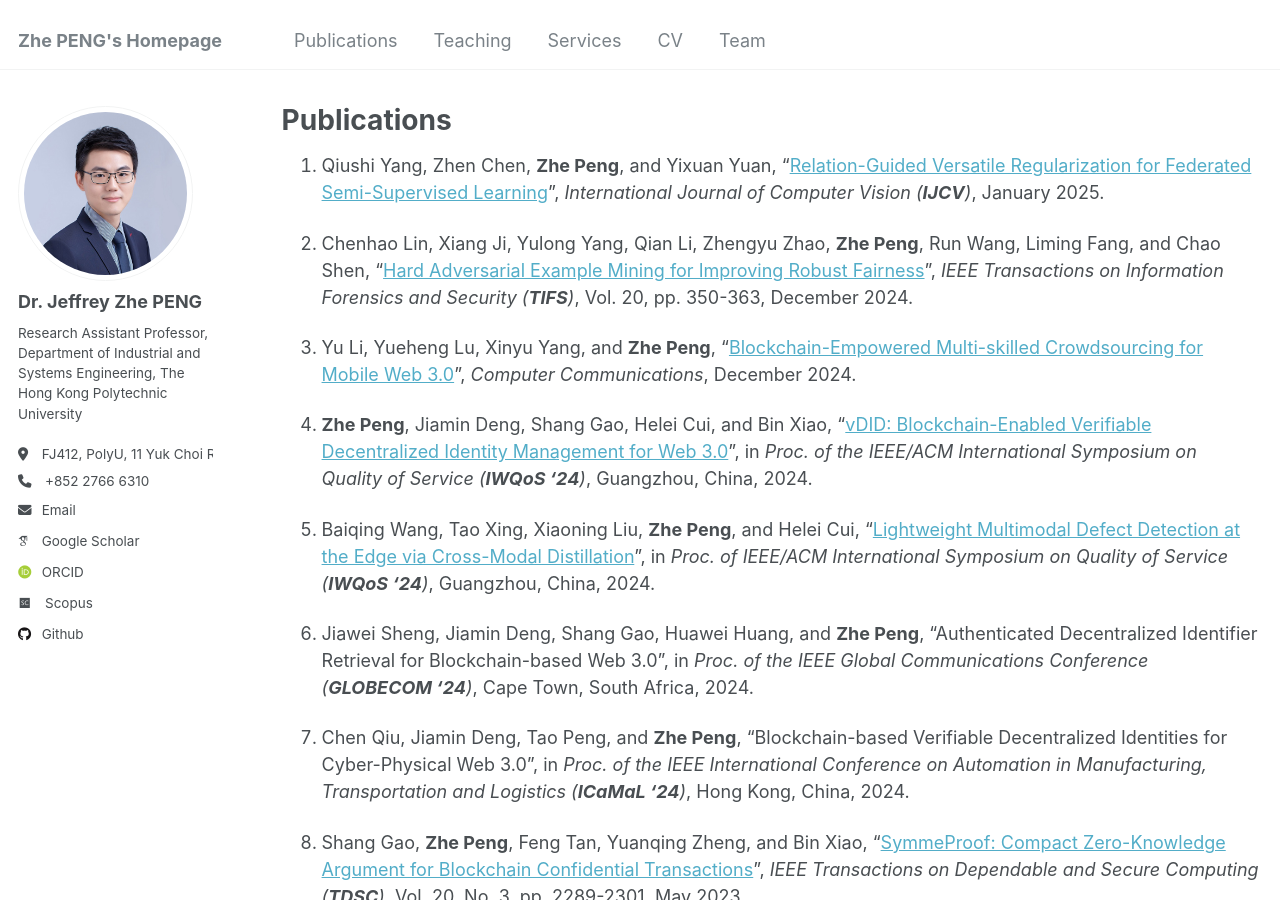
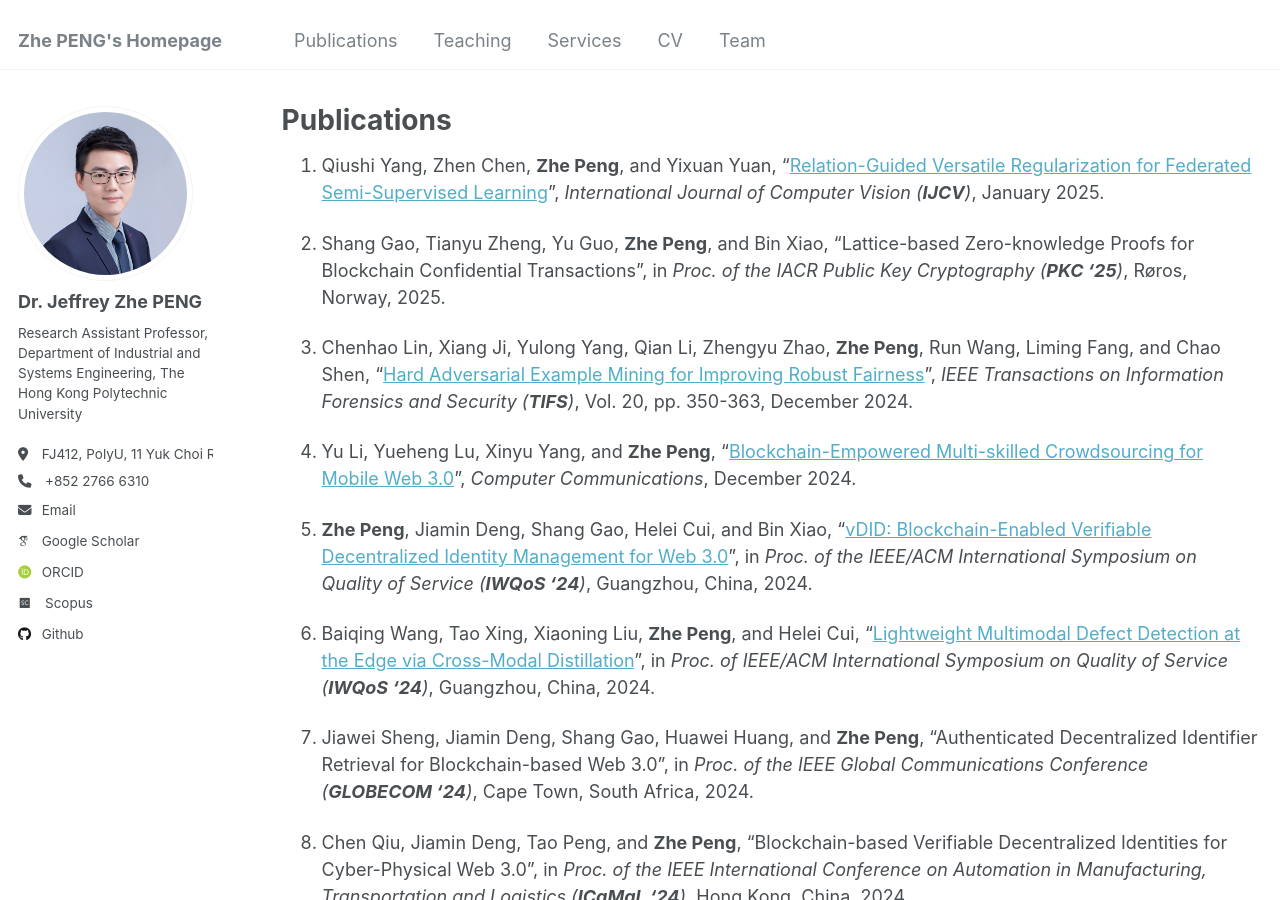
Before and after one commit to PENG-Zhe/peng-zhe.github.io, a Jekyll site: the page built from _pages/publications.md, in a window 1280 px wide and 900 px high. Built offline with Jekyll 4.4.1, drawn with Linux system fonts in a browser that asks for light colours; some web fonts are replaced.

Commit message:
Update publications.md

```diff
--- a/_pages/publications.md
+++ b/_pages/publications.md
@@ -5,6 +5,9 @@ layout: archive
 ---
 
 1. Qiushi Yang, Zhen Chen, **Zhe Peng**, and Yixuan Yuan, "[Relation-Guided Versatile Regularization for Federated Semi-Supervised Learning](https://link.springer.com/article/10.1007/s11263-024-02330-1)", _International Journal of Computer Vision (**IJCV**)_, January 2025.
+
+1. Shang Gao, Tianyu Zheng, Yu Guo, **Zhe Peng**, and Bin Xiao, "Lattice-based Zero-knowledge Proofs for Blockchain Confidential Transactions", in _Proc. of the IACR Public Key Cryptography (**PKC '25**)_, Røros, Norway, 2025.
+
 
 1. Chenhao Lin, Xiang Ji, Yulong Yang, Qian Li, Zhengyu Zhao, **Zhe Peng**, Run Wang, Liming Fang, and Chao Shen, "[Hard Adversarial Example Mining for Improving Robust Fairness](https://ieeexplore.ieee.org/document/10795188)", _IEEE Transactions on Information Forensics and Security (**TIFS**)_, Vol. 20, pp. 350-363, December 2024.
 
```
